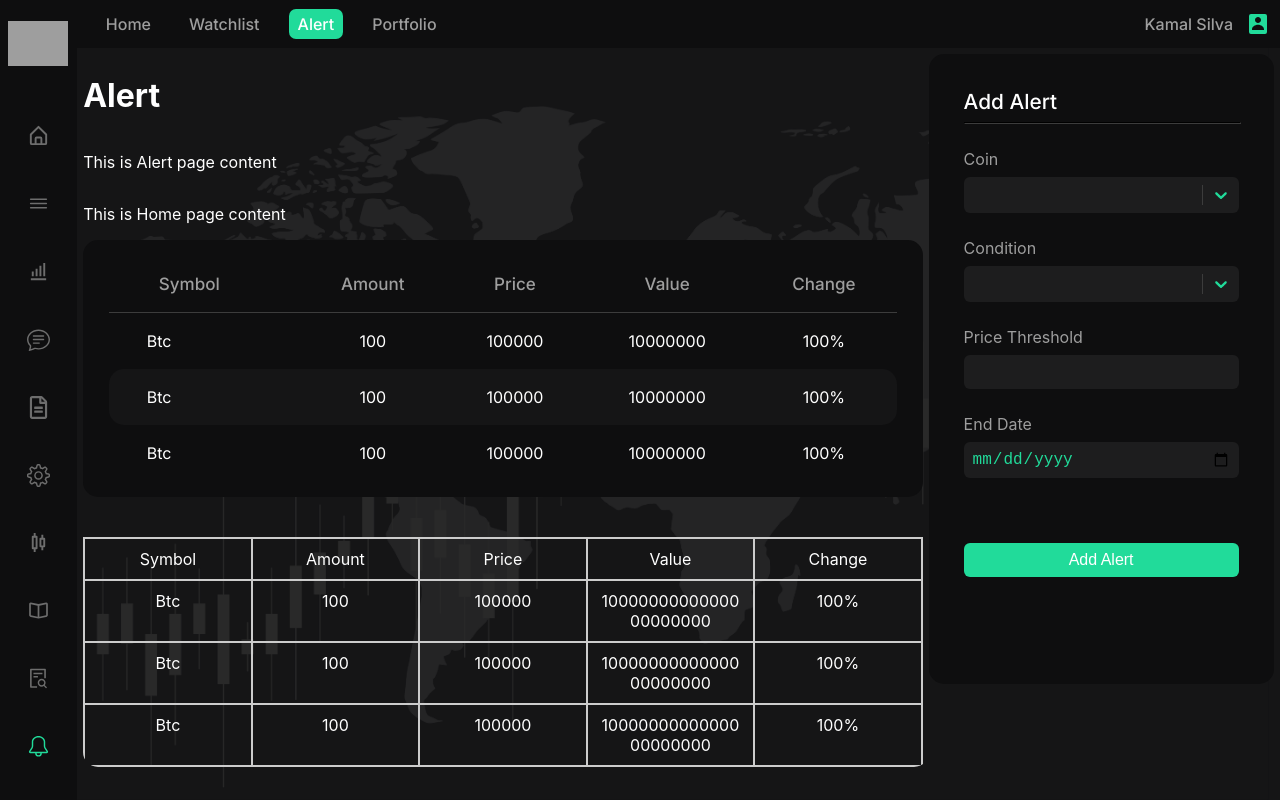
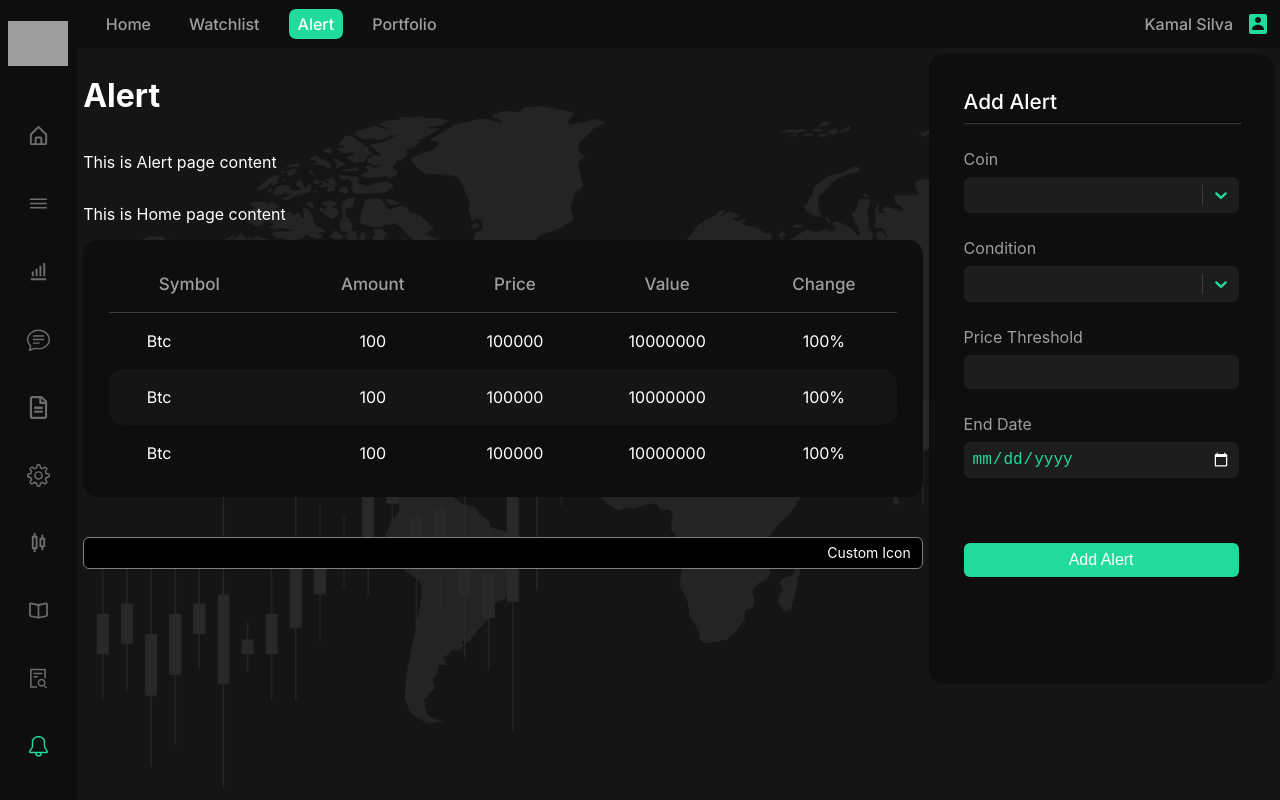
Before and after one commit to IsuruVithanage/TradeX-Web, a React (Create React App) app: page /alert in a window 1280 px wide. Built offline with nearby package versions, Linux system fonts and the light colour scheme; grey boxes are pictures that could not be loaded.

Commit message:
datePicker from antD

```diff
--- a/package.json
+++ b/package.json
@@ -7,6 +7,7 @@
     "@testing-library/jest-dom": "^5.17.0",
     "@testing-library/react": "^13.4.0",
     "@testing-library/user-event": "^13.5.0",
+    "antd": "^5.13.3",
     "axios": "^1.6.5",
     "lightweight-charts": "^4.1.2",
     "react": "^18.2.0",
--- a/src/Components/SidePanel/SidePanelInput/SidePanelInput.css
+++ b/src/Components/SidePanel/SidePanelInput/SidePanelInput.css
@@ -30,3 +30,16 @@
 .input-container{
     width: 100%;
 }
+
+input[type="date"] {
+    color: #21db9a;
+    background-color: #3c3c3c58;
+    border: none;
+    color-scheme: dark;
+}
+
+input[type="number"]::-webkit-inner-spin-button,
+input[type="number"]::-webkit-outer-spin-button {
+  -webkit-appearance: none;
+  appearance: none;
+}
--- /dev/null
+++ b/src/Pages/Alert/Alert.css
@@ -0,0 +1,22 @@
+/* CustomDatePicker.css */
+
+.ant-picker-panel-container{
+    background-color: rgb(110, 90, 90) !important;
+    color: white !important;
+}
+
+.ant-picker-dropdown {
+    background-color: black !important;
+    color: white !important;
+  }
+
+  .ant-picker-content th,
+  .ant-picker-content td {
+    color: white !important;
+    background-color: black !important;
+  }
+
+  .ant-picker-content .ant-picker-cell:hover,
+  .ant-picker-content .ant-picker-cell-selected {
+    background-color: #434343 !important;
+  }
--- a/src/Pages/Alert/Alert.js
+++ b/src/Pages/Alert/Alert.js
@@ -3,7 +3,9 @@ import BasicPage from '../../Components/BasicPage/BasicPage';
 import SidePanelInput from '../../Components/SidePanel/SidePanelInput/SidePanelInput';
 import SidePanelWithContainer from '../../Components/SidePanel/SidePanelWithContainer';
 import Table, { TableRaw } from '../../Components/Table/Table';
-import MyTable, { MyTableRaw } from "../../Components/Table/MyTable/MyTable";
+import { DatePicker } from 'antd';
+import './Alert.css';
+// import 'antd/dist/antd.min.css';
 
 export default function Alert(props) {
 
@@ -22,6 +24,13 @@ export default function Alert(props) {
       { value: 'BNB', label: 'BNB' },
       { value: 'XRP', label: 'XRP' },
     ];
+
+    const customPopupStyle = {
+        backgroundColor: '#001529',
+        color: 'white',
+      };
+
+      const getPopupContainer = (trigger) => trigger.parentNode;
 
     return (
         <BasicPage tabs={Tabs}>
@@ -51,12 +60,18 @@ export default function Alert(props) {
                 </Table>
                 <br/>
                 <br/>
-                <MyTable>
-                    <MyTableRaw data={['Symbol', 'Amount', 'Price', 'Value', 'Change']}/>
-                    <MyTableRaw data={['Btc', '100', '100000', '1000000000000000000000', '100%']}/>
-                    <MyTableRaw data={['Btc', '100', '100000', '1000000000000000000000', '100%']}/>
-                    <MyTableRaw data={['Btc', '100', '100000', '1000000000000000000000', '100%']}/>
-                </MyTable>
+                <DatePicker
+                    style={{
+                        backgroundColor: 'black',
+                        color: 'white',
+                        borderColor: 'gray',
+                    }}
+                    popupStyle={customPopupStyle}
+                    getPopupContainer={getPopupContainer}
+                    suffixIcon={<span style={{ color: 'white' }}>Custom Icon</span>}
+                    format="DD-MM-YY"
+                    placement="topLeft"
+                />
 
             </SidePanelWithContainer>
         </BasicPage>
```
Also changed, not shown: 1 other file (tests, documents, lock files or other folders).
